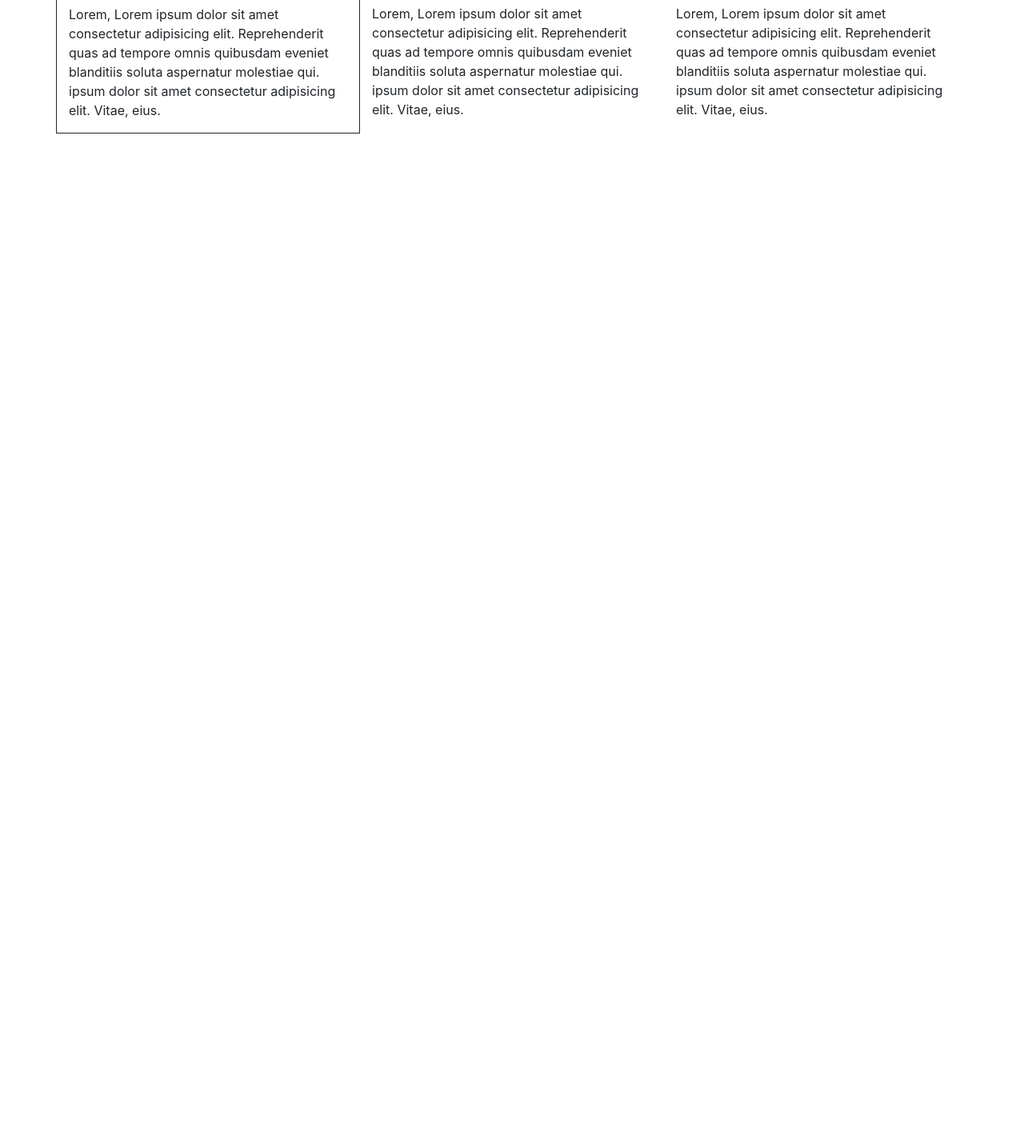
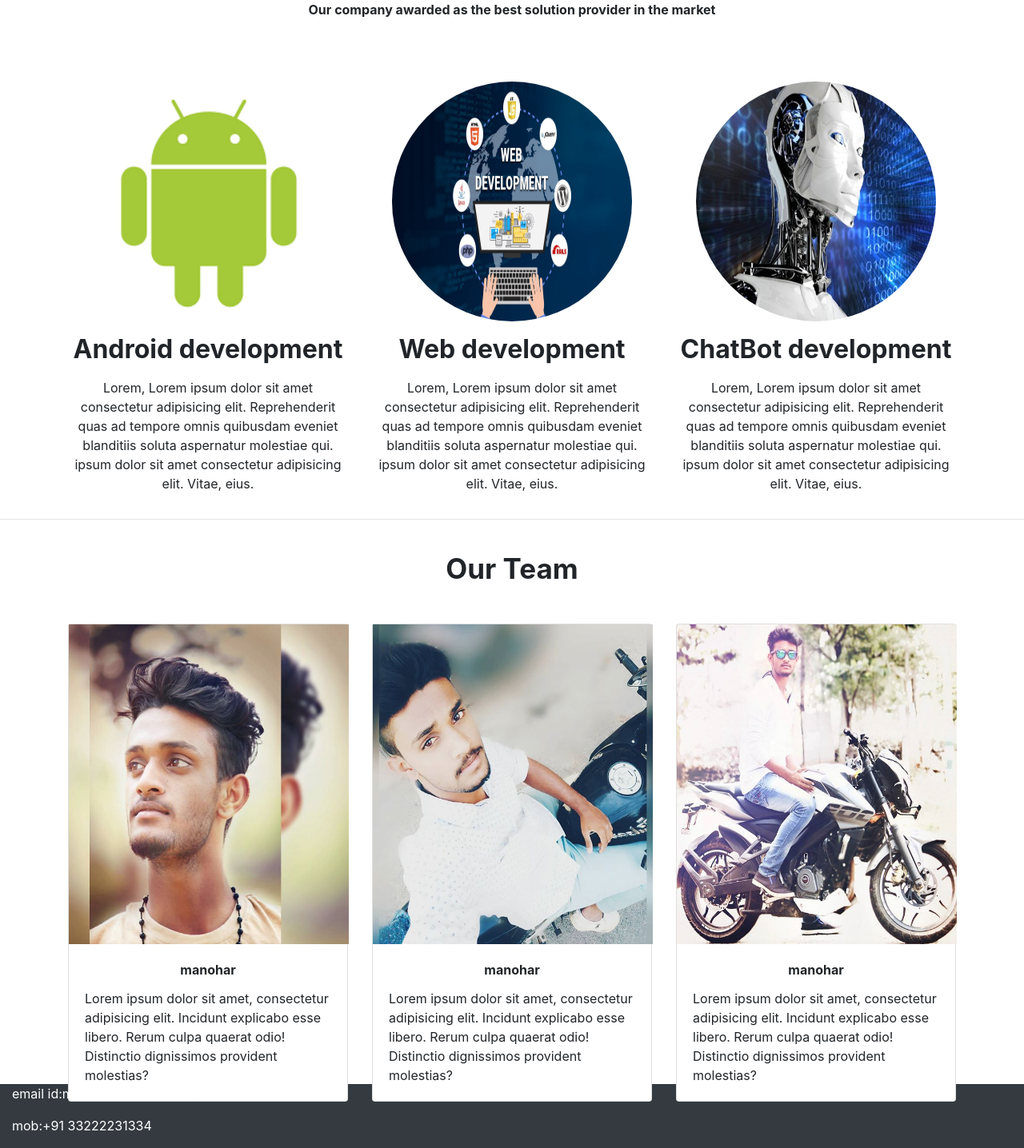
Before and after one commit to manoharys/Bootstrap-Template, a plain HTML site: page index.html in a window 1280 px wide. Shown: the part 975-2411 px from the top of the page at 80% size. Before the commit the page ends 1142 px from the top, so only its background shows below. Drawn offline with nearby package versions, Linux system fonts and the light colour scheme.

Commit message:
added section area and footer

```diff
--- a/css/style.css
+++ b/css/style.css
@@ -1,13 +1,14 @@
 .bg-img{
-    background-image: url(/images/background.jpeg);
+    background-image: url(../images/background.jpeg);
     width: 100%;
     height: 100vh;
     background-repeat: no-repeat;
     background-size: cover;
-    background-attachment: fixed;
+    background-attachment:fixed;
     -moz-background-size: cover;
 
 }
+
 .imgLogo img{
   width: 40px;
   height: 40px;
@@ -37,11 +38,44 @@ margin-bottom: 50px;
 
 .mainAreaContent h6{
     font-size: 30px;
-    color: rgb(245, 0, 0);
+    color: rgb(0, 0, 0);
     font-weight: bold;
 }
 
-.section-img{
-    margin-top: 50px;
-    margin-bottom: 30px;
+.Services{
+    margin-top: 90px;
+    margin-bottom: 80px;
+
 }
+.Services h1{
+    font-weight: bold;
+    margin-bottom: 10px;
+}
+.Services h6{
+    font-weight: bold;
+    margin-top: 40px;
+
+}
+.section-img img{
+    width: 300px;
+    height: 300px;
+    border-radius: 50%;
+}
+.section-content{
+
+}
+.card img{
+    width: 350px;
+    height: 400px;
+}
+.team{
+    margin-top: 40px;
+    height: 650px;
+}
+.team h4{
+    font-weight: bold;
+    font-size: 35px;
+}
+.card-title{
+    font-weight: bold;
+}
--- a/index.html
+++ b/index.html
@@ -21,10 +21,10 @@
 <body>
     <div class="bg-img img-responsive">
 
-        <nav class="navbar navbar-expand-sm bg-dark navbar-dark">
+        <nav class="navbar navbar-expand-sm bg-dark navbar-dark ">
             <div class="container">
                 <a href="#" class="navbar-brand imgLogo">
-                    <img src="/images/logo.png" alt="mycompany logo" title="logo:)">
+                    <img src="./images/logo.png" alt="mycompany logo" title="logo:)">
                 </a>
                 <button type="button" class="navbar-toggler" data-toggle="collapse" data-target="#menu">
                     <span class="navbar-toggler-icon"></span>
@@ -58,35 +58,104 @@
     <!-- Section -->
     <section>
         <div class="container">
-            <div class="row">
-                <div class="col-md-4" style="border: 1px solid;">
-                    <div class="section-img text-center">
-                        <i class="fa fa-tv" style="font-size:100px;"></i>
+            <div class="Services text-center ">
+                <h1 class="text-danger">SERVICES</h1>
+                <h6>Our company awarded as the best solution provider in the market</h6>
+            </div>
+            <div class="row text-center">
+                <div class="col-md-4 col-lg-4 col-sm-6 col-xs-10 ">
+                    <div class="section-img text-center ">
+                        <img src="./images/android.png" alt="" title="android app development">
                     </div>
+                    <h2 class="mt-3 mb-3" style="font-weight: bold;">Android development</h2>
                     <p>Lorem, Lorem ipsum dolor sit amet consectetur adipisicing elit. Reprehenderit quas ad tempore
                         omnis quibusdam eveniet blanditiis soluta aspernatur molestiae qui. ipsum dolor sit amet
                         consectetur adipisicing elit. Vitae, eius. </p>
                 </div>
-                <div class="col-md-4">
-                    <div class="section-img text-center">
-                        <i class="fa fa-tv" style="font-size:100px;"></i>
+                <div class="col-md-4 col-lg-4 col-sm-6 col-xs-10">
+                    <div class="section-img text-center ">
+                        <img src="./images/webdev.jpeg" alt="" title="web development">
                     </div>
+                    <h2 class="mt-3 mb-3" style="font-weight: bold;">Web development</h2>
                     <p>Lorem, Lorem ipsum dolor sit amet consectetur adipisicing elit. Reprehenderit quas ad tempore
-                            omnis quibusdam eveniet blanditiis soluta aspernatur molestiae qui. ipsum dolor sit amet
-                            consectetur adipisicing elit. Vitae, eius. </p>                </div>
-                <div class="col-md-4">
-                    <div class="section-img text-center">
-                        <i class="fa fa-tv" style="font-size:100px; "></i>
+                        omnis quibusdam eveniet blanditiis soluta aspernatur molestiae qui. ipsum dolor sit amet
+                        consectetur adipisicing elit. Vitae, eius. </p>
+                </div>
+                <div class="col-md-4 col-lg-4 col-sm-6 col-xs-10">
+                    <div class="section-img text-center ">
+                        <img src="./images/chatbot.jpg" alt="" title="chatbot develpment">
                     </div>
+                    <h2 class="mt-3 mb-3" style="font-weight: bold;">ChatBot development</h2>
                     <p>Lorem, Lorem ipsum dolor sit amet consectetur adipisicing elit. Reprehenderit quas ad tempore
-                            omnis quibusdam eveniet blanditiis soluta aspernatur molestiae qui. ipsum dolor sit amet
-                            consectetur adipisicing elit. Vitae, eius. </p>                </div>
+                        omnis quibusdam eveniet blanditiis soluta aspernatur molestiae qui. ipsum dolor sit amet
+                        consectetur adipisicing elit. Vitae, eius. </p>
+                </div>
+            </div>
+        </div>
+    </section>
+    <hr>
+    <!---------About section  ------------>
+    <section class="team">
+        <div class="container">
+            <h4 class="text-center mb-5" >Our Team</h4>
+            <div class="row">
+                <div class="col-lg-4 col-md-4 col-sm-6 col-xs-12">
+                    <div class="card">
+                        <a href="#"><img src="./images/manu1.jpg" alt=""></a>
+                        <div class="card-body">
+                                <div class="card-title text-center " style="font-weight: bold;">manohar</div>
+                                <div class="card-text">Lorem ipsum dolor sit amet, consectetur adipisicing elit. Incidunt
+                                    explicabo esse libero. Rerum culpa quaerat odio! Distinctio dignissimos provident
+                                    molestias?
+                                </div>
+
+                            </div>
+                    </div>
+                </div>
+                <div class="col-lg-4 col-md-4 col-sm-6 col-xs-12">
+                    <div class="card">
+                        <a href="#"><img src="./images/manu2.jpg" alt=""></a>
+                        <div class="card-body">
+                                <div class="card-title text-center ">manohar</div>
+                                <div class="card-text">Lorem ipsum dolor sit amet, consectetur adipisicing elit. Incidunt
+                                    explicabo esse libero. Rerum culpa quaerat odio! Distinctio dignissimos provident
+                                    molestias?
+                                </div>
+
+                            </div>
+                    </div>
+                </div>
+                <div class="col-lg-4 col-md-4 col-sm-6 col-xs-12">
+                    <div class="card">
+                        <a href="#"><img src="./images/newManu.jpg" alt=""></a>
+                        <div class="card-body">
+                            <div class="card-title text-center ">manohar</div>
+                            <div class="card-text">Lorem ipsum dolor sit amet, consectetur adipisicing elit. Incidunt
+                                explicabo esse libero. Rerum culpa quaerat odio! Distinctio dignissimos provident
+                                molestias?
+                            </div>
+
+                        </div>
+                    </div>
+
+                </div>
             </div>
         </div>
     </section>
 
+    <!-- footer -->
+<footer>
+   <div class="container-fluid bg-dark mt-3">
+       <div class="row">
+           <div class="col-md-6 text-white">
+               <p>email id:manumanohar1527@gmail.com</p>
+               <p>mob:+91 33222231334</p>
 
+           </div>
+       </div>
+   </div>
 
+</footer>
 
 
 
```
Also changed, not shown: images/android.png (added), images/chatbot.jpg (added), images/webdev.jpeg (added).
